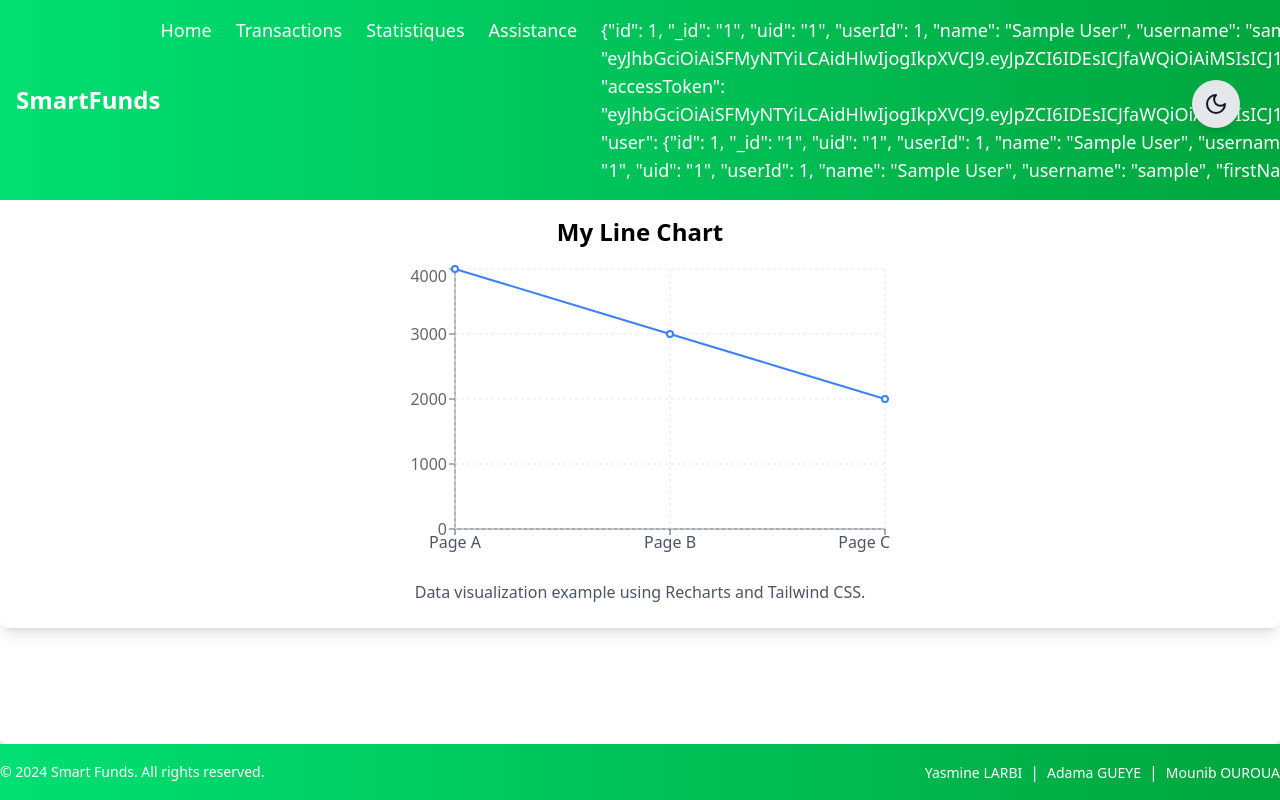
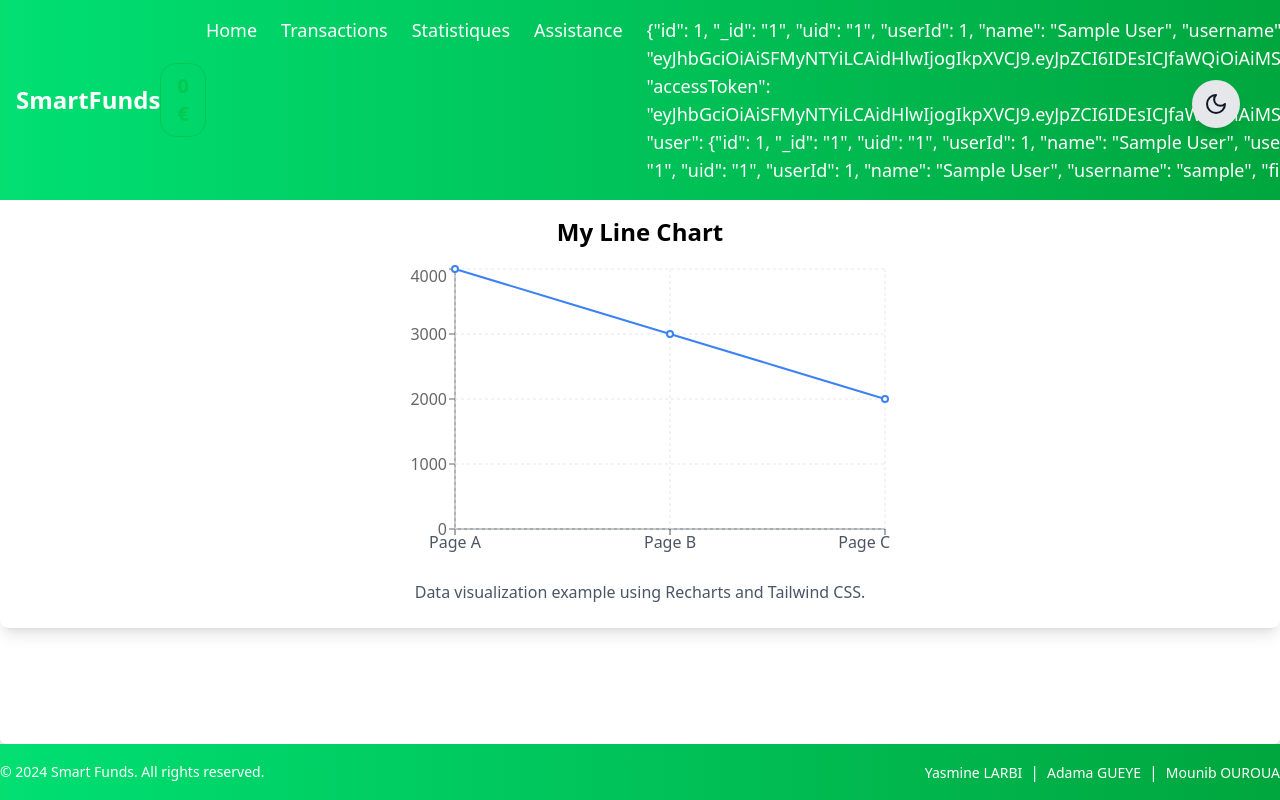
Before and after one commit to Mounib-dev/projet-annuel-frontend, a React (Vite) app: page / in a window 1280 px wide. Built offline with nearby package versions, Linux system fonts and the light colour scheme; no server answers; sample sign-in values are in the browser's storage.

Commit message:
User balance within navbar

```diff
--- a/src/components/layout/NavBar.tsx
+++ b/src/components/layout/NavBar.tsx
@@ -1,5 +1,5 @@
 import { Link } from "react-router-dom";
-import { useState } from "react";
+import { useEffect, useState } from "react";
 import { Menu, X } from "lucide-react";
 
 import { useAuth } from "../../context/AuthContext";
@@ -7,11 +7,29 @@ import { useAuth } from "../../context/AuthContext";
 import { KeyRound, LogOut } from "lucide-react";
 
 import ThemeToggle from "./ThemeToggle";
+import api from "../../api";
 
 function NavBar() {
   const [isOpen, setIsOpen] = useState(false);
+  const [userBalance, setUserBalance] = useState<number>(0);
 
   const { isLoggedIn, user, logout } = useAuth();
+
+  useEffect(() => {
+    const fetchUserBalance = async () => {
+      const userBalanceEndpoint = "/balance";
+      const response = await api.get(
+        import.meta.env.VITE_API_BASE_URL + userBalanceEndpoint,
+      );
+      console.log(response.data);
+      if (response.status === 200) {
+        setUserBalance(response.data.amount);
+      }
+    };
+    if (isLoggedIn) {
+      fetchUserBalance();
+    }
+  }, [isLoggedIn]);
 
   return (
     <>
@@ -19,6 +37,11 @@ function NavBar() {
         <div className="container mx-auto flex items-center justify-between">
           {/* Logo */}
           <h1 className="text-2xl font-bold">SmartFunds</h1>
+          {isLoggedIn && (
+            <h2 className="rounded-2xl border px-4 py-2 text-xl font-bold text-green-500">
+              {userBalance} €
+            </h2>
+          )}
 
           {/* Hamburger Menu (Mobile) */}
           <button
```
